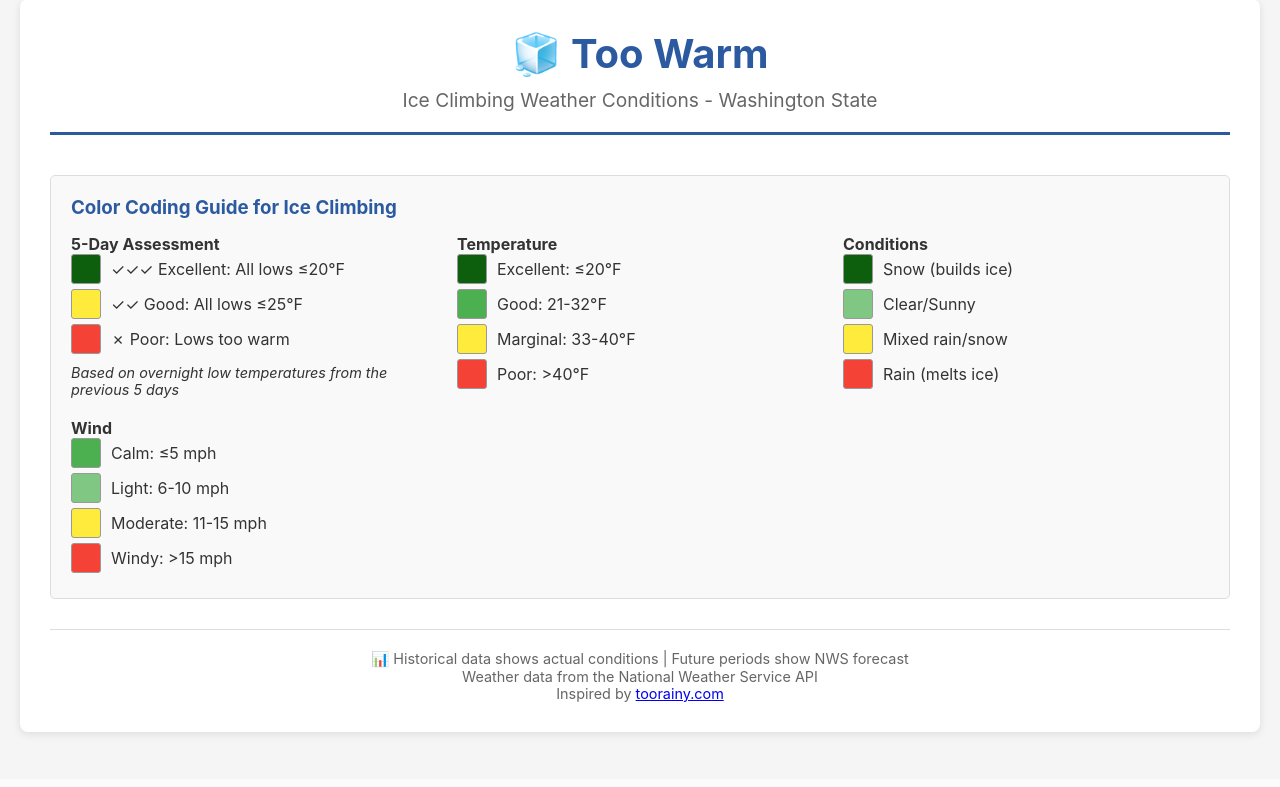
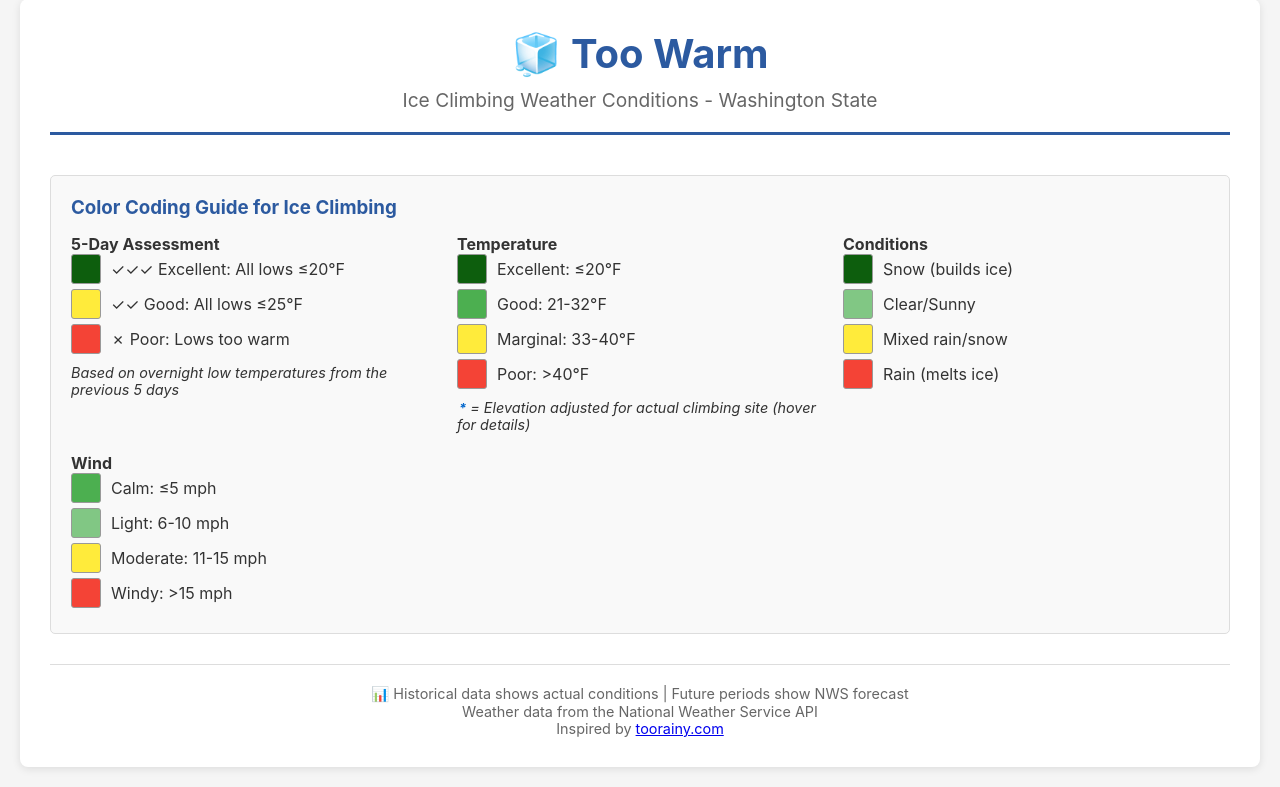
Before and after one commit to ddworken/toowarm.com, a Flask app: page / in a window 1280 px wide. Shown: the part 21-808 px from the top of the page. Before the commit the page ends 758 px from the top, so only its background shows below. Run offline with Flask 3, Linux system fonts and the light colour scheme; data that the repository does not hold is empty.

Commit message:
Implement elevation correction for temperature forecasts
Added comprehensive elevation correction system to account for differences
between NWS forecast grid elevations and actual ice climbing site elevations.

Key Changes:
- Added elevation metadata to all 6 locations (NWS grid vs actual climbing site)
- Implemented apply_elevation_correction() function with 3°F/1000ft lapse rate
- Applied corrections to both display temperatures and rolling assessment night temps
- Added UI indicators (*) for significant corrections (>2°F threshold)
- Updated legend to explain elevation adjustments

Elevation Data from Mountain Project:
- Franklin Falls: NWS 3,983ft vs Actual 2,542ft (-1,441ft) → +4.3°F correction
- Exit 38: NWS 2,575ft vs Actual 1,186ft (-1,389ft) → +4.2°F correction
- Alpental: NWS 4,862ft vs Actual 3,100ft (-1,762ft) → +5.3°F correction
- Leavenworth: NWS 1,198ft vs Actual 1,965ft (+767ft) → -2.3°F correction
- White Pine: NWS 2,451ft vs Actual 2,319ft (-132ft) → +0.4°F correction
- Banks Lake: NWS 1,581ft vs Actual 2,224ft (+643ft) → -1.9°F correction

Conservative 3°F per 1000ft lapse rate chosen for humid Pacific Northwest
maritime climate. Feature includes configurable flag for easy enable/disable.

Files Modified:
- locations.py: Added ELEVATION_CONFIG and elevation metadata for all locations
- app.py: Added apply_elevation_correction() function and integrated into pipeline
- templates/index.html: Added elevation indicator UI and CSS styling

```diff
--- a/app.py
+++ b/app.py
@@ -11,7 +11,7 @@ from flask import Flask, render_template
 from datetime import datetime, timedelta
 from sqlalchemy import func, and_
 from models import WeatherForecast, get_session, init_db
-from locations import get_all_locations
+from locations import get_all_locations, get_location_by_name, ELEVATION_CONFIG
 import requests
 import re
 
@@ -30,6 +30,90 @@ logger = logging.getLogger(__name__)
 
 # Initialize Flask app
 app = Flask(__name__)
+
+
+# ============================================================================
+# Elevation Correction Functions
+# ============================================================================
+
+def apply_elevation_correction(temperature, location_name):
+    """
+    Apply elevation-based temperature correction using atmospheric lapse rate.
+
+    Uses conservative lapse rate for humid Pacific Northwest winters.
+    Formula: Corrected_Temp = NWS_Temp - (Elevation_Diff / 1000 * Lapse_Rate)
+
+    When actual elevation < NWS grid elevation (negative diff):
+        - Climbing site is lower than NWS forecast point
+        - Should be warmer → adds positive correction
+
+    When actual elevation > NWS grid elevation (positive diff):
+        - Climbing site is higher than NWS forecast point
+        - Should be colder → adds negative correction
+
+    Args:
+        temperature: NWS forecast temperature (°F)
+        location_name: Name of location for elevation lookup
+
+    Returns:
+        dict with:
+        - corrected_temp: Adjusted temperature (rounded to int)
+        - original_temp: Original NWS temperature
+        - elevation_diff: Actual - NWS elevation (ft)
+        - correction_applied: Temperature adjustment (°F)
+        - has_correction: Boolean if correction was significant (>threshold)
+    """
+    if not ELEVATION_CONFIG.get('enabled', False):
+        return {
+            'corrected_temp': temperature,
+            'original_temp': temperature,
+            'elevation_diff': 0,
+            'correction_applied': 0,
+            'has_correction': False
+        }
+
+    location = get_location_by_name(location_name)
+    if not location:
+        logger.warning(f"Location '{location_name}' not found for elevation correction")
+        return {
+            'corrected_temp': temperature,
+            'original_temp': temperature,
+            'elevation_diff': 0,
+            'correction_applied': 0,
+            'has_correction': False
+        }
+
+    nws_elev = location.get('nws_grid_elevation_ft', 0)
+    actual_elev = location.get('actual_elevation_ft', 0)
+
+    if nws_elev == 0 or actual_elev == 0:
+        logger.warning(f"Missing elevation data for '{location_name}'")
+        return {
+            'corrected_temp': temperature,
+            'original_temp': temperature,
+            'elevation_diff': 0,
+            'correction_applied': 0,
+            'has_correction': False
+        }
+
+    elevation_diff = actual_elev - nws_elev
+    lapse_rate = ELEVATION_CONFIG.get('lapse_rate_per_1000ft', 3.0)
+
+    # Calculate correction (negative diff = warmer, positive diff = colder)
+    correction = (elevation_diff / 1000.0) * lapse_rate
+    corrected_temp = round(temperature - correction)
+
+    # Only flag as significant if exceeds threshold
+    threshold = ELEVATION_CONFIG.get('minimum_correction_threshold', 2.0)
+    has_significant_correction = abs(correction) >= threshold
+
+    return {
+        'corrected_temp': corrected_temp,
+        'original_temp': temperature,
+        'elevation_diff': elevation_diff,
+        'correction_applied': round(correction, 1),
+        'has_correction': has_significant_correction
+    }
 
 
 # ============================================================================
@@ -423,7 +507,9 @@ def get_location_data(location_name, days=7):
             # For historical data, fetched_at IS the period date
             date_key = forecast.fetched_at.date()
             if date_key not in night_temp_map or forecast.fetched_at > night_temp_map[date_key][0]:
-                night_temp_map[date_key] = (forecast.fetched_at, forecast.temperature)
+                # Apply elevation correction to night temperature for rolling assessment
+                elev_correction = apply_elevation_correction(forecast.temperature, location_name)
+                night_temp_map[date_key] = (forecast.fetched_at, elev_correction['corrected_temp'])
 
         # Get forecast nights (most recent fetch)
         latest_fetch = session.query(func.max(WeatherForecast.fetched_at)).filter(
@@ -446,7 +532,9 @@ def get_location_data(location_name, days=7):
                 # First night (Tonight) is today, next is tomorrow, etc.
                 est_date = current_date + timedelta(days=i)
                 if est_date not in night_temp_map:
-                    night_temp_map[est_date] = (forecast.fetched_at, forecast.temperature)
+                    # Apply elevation correction to night temperature for rolling assessment
+                    elev_correction = apply_elevation_correction(forecast.temperature, location_name)
+                    night_temp_map[est_date] = (forecast.fetched_at, elev_correction['corrected_temp'])
 
         # Convert to sorted list of (date, temp)
         all_night_temps = [(date, temp) for date, (_, temp) in sorted(night_temp_map.items())]
@@ -472,7 +560,10 @@ def get_location_data(location_name, days=7):
             if forecast:
                 wind_speed = parse_wind_speed(forecast.wind_speed)
 
-                # Calculate rolling 5-day assessment
+                # Apply elevation correction to temperature
+                elev_correction = apply_elevation_correction(forecast.temperature, location_name)
+
+                # Calculate rolling 5-day assessment (already using corrected night temps)
                 period_datetime = datetime.combine(fetch_time.date(), datetime.min.time())
                 rolling_assessment = calculate_rolling_assessment(period_datetime, all_night_temps)
 
@@ -480,8 +571,12 @@ def get_location_data(location_name, days=7):
                     'is_historical': True,
                     'date': fetch_time.strftime('%a %m/%d'),
                     'period_name': forecast.period_name,
-                    'temperature': forecast.temperature,
-                    'temp_color': get_temp_color(forecast.temperature),
+                    'temperature': elev_correction['corrected_temp'],
+                    'temperature_original': elev_correction['original_temp'],
+                    'elevation_corrected': elev_correction['has_correction'],
+                    'elevation_diff': elev_correction['elevation_diff'],
+                    'correction_applied': elev_correction['correction_applied'],
+                    'temp_color': get_temp_color(elev_correction['corrected_temp']),
                     'wind_speed': wind_speed,
                     'wind_speed_str': forecast.wind_speed,
                     'wind_color': get_wind_color(wind_speed),
@@ -515,19 +610,26 @@ def get_location_data(location_name, days=7):
             for i, forecast in enumerate(forecasts):
                 wind_speed = parse_wind_speed(forecast.wind_speed)
 
+                # Apply elevation correction to temperature
+                elev_correction = apply_elevation_correction(forecast.temperature, location_name)
+
                 # Estimate the date for this period (roughly i*0.5 days out)
                 # Each period is ~12 hours, so period 0 is today, period 2 is tomorrow, etc.
                 est_datetime = base_datetime + timedelta(days=i*0.5)
 
-                # Calculate rolling 5-day assessment
+                # Calculate rolling 5-day assessment (already using corrected night temps)
                 rolling_assessment = calculate_rolling_assessment(est_datetime, all_night_temps)
 
                 all_periods.append({
                     'is_historical': False,
                     'date': '',
                     'period_name': forecast.period_name,
-                    'temperature': forecast.temperature,
-                    'temp_color': get_temp_color(forecast.temperature),
+                    'temperature': elev_correction['corrected_temp'],
+                    'temperature_original': elev_correction['original_temp'],
+                    'elevation_corrected': elev_correction['has_correction'],
+                    'elevation_diff': elev_correction['elevation_diff'],
+                    'correction_applied': elev_correction['correction_applied'],
+                    'temp_color': get_temp_color(elev_correction['corrected_temp']),
                     'wind_speed': wind_speed,
                     'wind_speed_str': forecast.wind_speed,
                     'wind_color': get_wind_color(wind_speed),
--- a/templates/index.html
+++ b/templates/index.html
@@ -230,6 +230,14 @@
             flex-shrink: 0;
         }
 
+        .elevation-indicator {
+            font-size: 0.9em;
+            color: #0066cc;
+            font-weight: bold;
+            cursor: help;
+            margin-left: 2px;
+        }
+
         footer {
             margin-top: 30px;
             padding-top: 20px;
@@ -287,6 +295,9 @@
                         </td>
                         <td class="{{ period.temp_color }}">
                             {{ period.temperature }}°F
+                            {% if period.elevation_corrected %}
+                                <span class="elevation-indicator" title="Elevation adjusted: {{ period.correction_applied }}°F from NWS ({{ period.elevation_diff }} ft difference)">*</span>
+                            {% endif %}
                         </td>
                         <td class="{{ period.wind_color }}">
                             {{ period.wind_speed_str }}
@@ -341,6 +352,9 @@
                         <div class="legend-box temp-poor"></div>
                         <span>Poor: >40°F</span>
                     </div>
+                    <p style="margin-top: 10px; font-size: 0.9em; font-style: italic;">
+                        <span class="elevation-indicator">*</span> = Elevation adjusted for actual climbing site (hover for details)
+                    </p>
                 </div>
 
                 <div>
```
Also changed, not shown: locations.py (+37 -6 lines).
